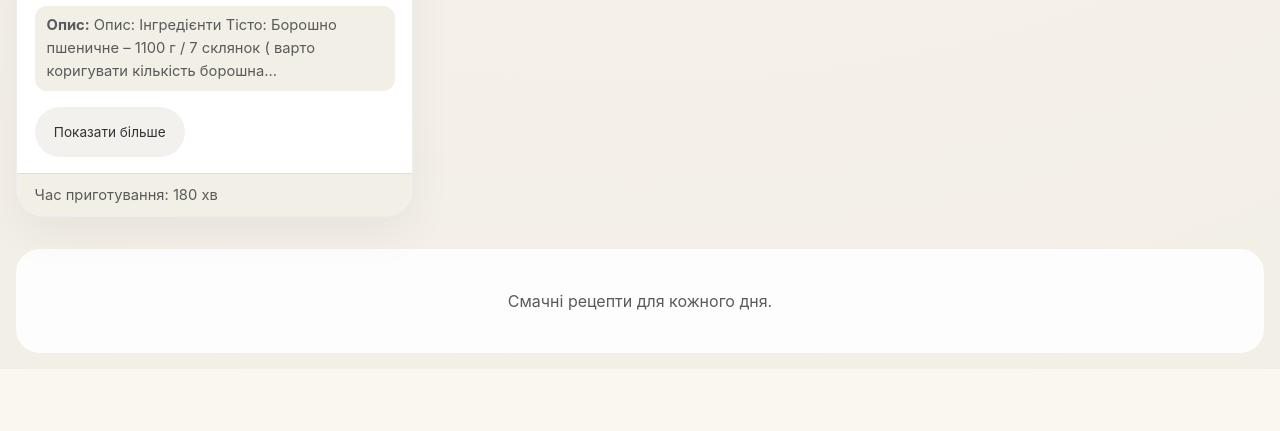
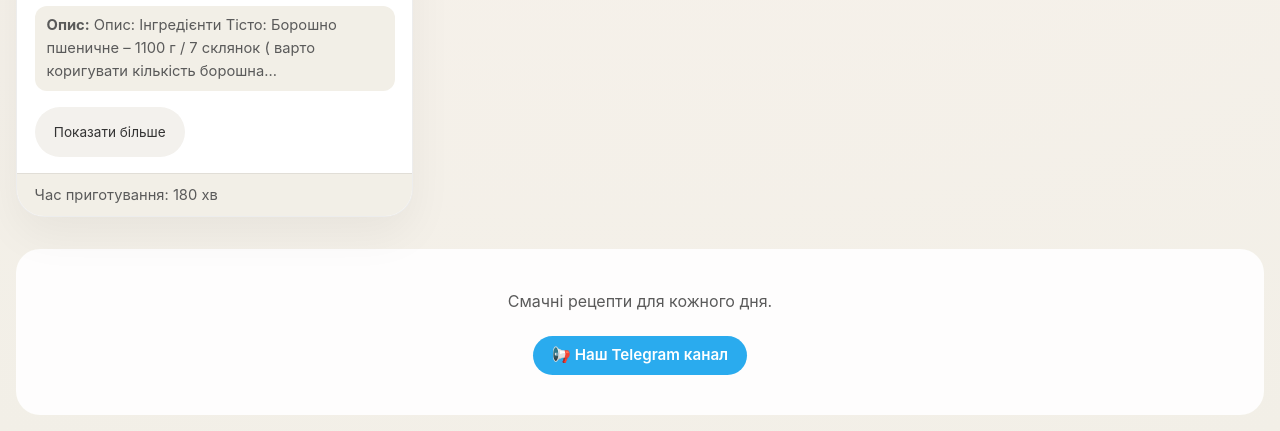
Before and after one commit to Maksum5Cherniy/food, a website: page index.html in a window 1280 px wide. Shown: the part 1280-1711 px from the top of the page. Before the commit the page ends 1649 px from the top, so only its background shows below. Drawn offline with Linux system fonts and the light colour scheme; no server answers.

Commit message:
Add Telegram channel link to site footer and Telegram posts, update SITE_URL

```diff
--- a/index.html
+++ b/index.html
@@ -3,7 +3,7 @@
 <head>
   <meta charset="UTF-8" />
   <meta name="viewport" content="width=device-width, initial-scale=1.0" />
-  <meta name="description" content="Рецепти смачних страв. Адаптивний сайт з режимом адміністратора для редагування контенту без перезапису файлів." />
+  <meta name="description" content="Рецепти смачних страв." />
   <title>Рецепти на всі випадки</title>
   <link rel="manifest" href="manifest.json" />
   <link rel="icon" href="icon.avif" type="image/avif" />
@@ -41,6 +41,7 @@
 
     <footer class="site-footer">
       <p>Смачні рецепти для кожного дня.</p>
+      <p><a href="https://t.me/food_volt" target="_blank" rel="noopener" class="tg-link">📢 Наш Telegram канал</a></p>
     </footer>
   </div>
 
--- a/styles.css
+++ b/styles.css
@@ -224,6 +224,26 @@ button, input, textarea {
   color: var(--text-muted);
 }
 
+.tg-link {
+  display: inline-flex;
+  align-items: center;
+  gap: 0.4rem;
+  margin-top: 0.4rem;
+  padding: 0.5rem 1.2rem;
+  border-radius: 999px;
+  background: #2aabee;
+  color: #fff;
+  font-weight: 600;
+  text-decoration: none;
+  font-size: 0.95rem;
+  transition: background 0.2s ease, transform 0.2s ease;
+}
+
+.tg-link:hover {
+  background: #1a96d4;
+  transform: translateY(-1px);
+}
+
 .modal {
   width: min(100%, 720px);
   border: none;
```
Also changed, not shown: server.js (+5 -6 lines).
